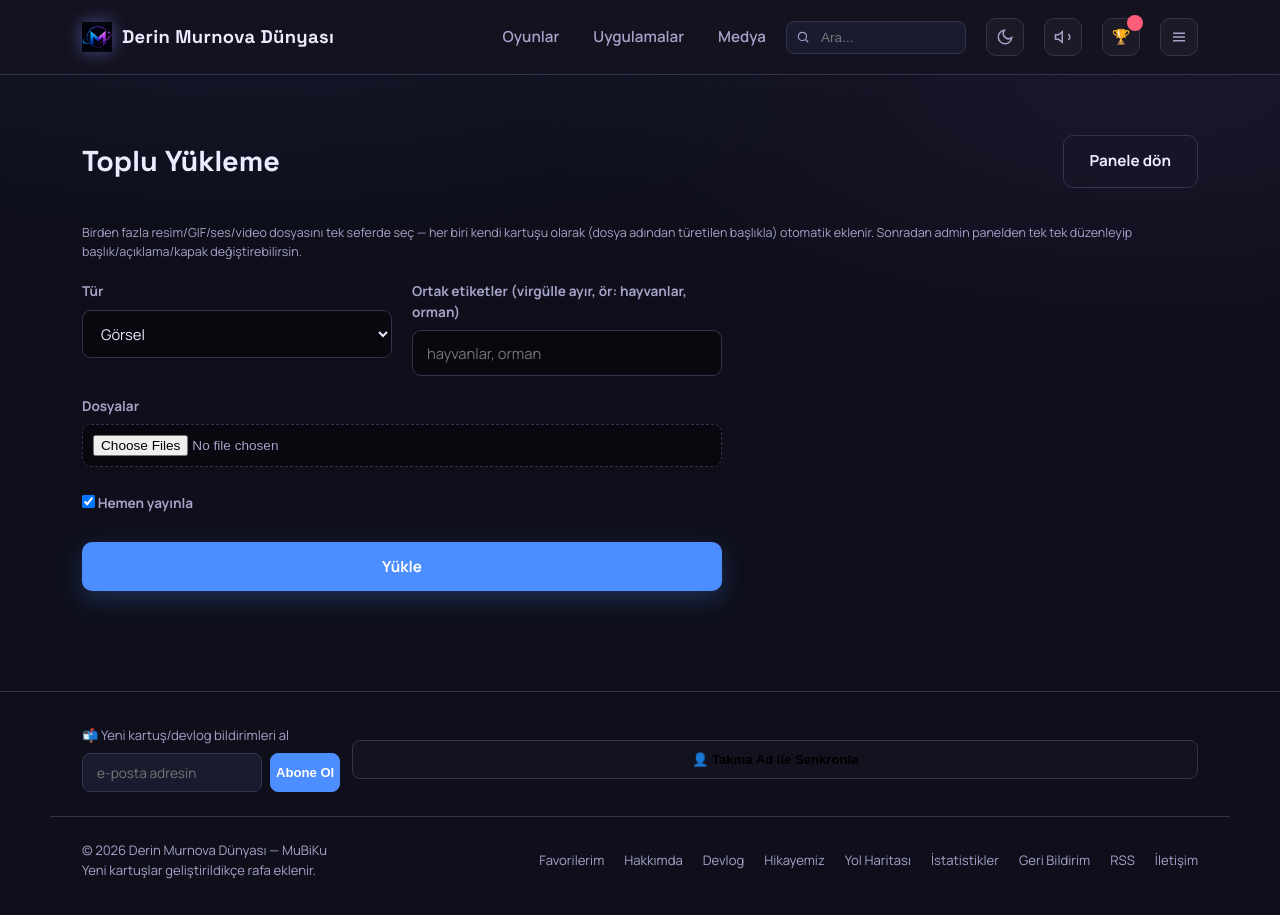
After one commit to Asistan80/Nova, a Flask app: page /admin/toplu-yukle in a window 1280 px wide. The commit adds this page. Run offline with Flask 3, Linux system fonts and the light colour scheme; the visitor is signed in with stand-in values (Sample User, id 1).

Commit message:
Toplu icerik yukleme ekle: /admin/toplu-yukle -- birden fazla resim/gif/ses/video dosyasini tek seferde, ortak etiketlerle, her biri ayri kartus olarak otomatik ekler

```diff
--- a/app.py
+++ b/app.py
@@ -1,4 +1,5 @@
 import os
+import re
 import time
 from functools import wraps
 from datetime import timedelta, datetime, timezone
@@ -1036,6 +1037,80 @@ def _project_from_form(form, existing=None):
     return data
 
 
+BULK_UPLOAD_KINDS = {"resim", "gif", "ses", "video"}
+
+
+@app.route("/admin/toplu-yukle", methods=["GET", "POST"])
+@login_required
+def admin_bulk_upload():
+    if request.method == "POST":
+        kind = request.form.get("kind")
+        if kind not in BULK_UPLOAD_KINDS:
+            flash("Geçersiz tür.")
+            return redirect(url_for("admin_bulk_upload"))
+
+        tags = [t.strip() for t in request.form.get("tags", "").split(",") if t.strip()]
+        published = request.form.get("published") == "on"
+        allowed_exts = _allowed_exts_for_kind(kind)
+        files = request.files.getlist("files")
+
+        added, skipped = [], []
+        for f in files:
+            if not f or not f.filename:
+                continue
+            if not ext_ok(f.filename, allowed_exts):
+                skipped.append(f.filename)
+                continue
+
+            base_name = os.path.splitext(f.filename)[0]
+            name = re.sub(r"[_\-]+", " ", base_name).strip().title() or "İsimsiz"
+            slug = store.unique_slug(name)
+
+            project = {
+                "name": name, "kind": kind, "status": "", "tagline": "", "desc": "",
+                "tags": list(tags), "features": [], "changelog": [], "version": "1.0",
+                "published": published, "youtube_url": None, "publish_at": None,
+                "cover": None, "gallery": [], "play_url": None, "download_url": None,
+                "download_file": None, "updated_at": "", "slug": slug,
+            }
+
+            pdir = os.path.join(DOWNLOADS_DIR, slug)
+            os.makedirs(pdir, exist_ok=True)
+            safe = secure_filename(f.filename)
+            local_path = os.path.join(pdir, safe)
+            f.save(local_path)
+
+            if kind == "resim":
+                _compress_image(local_path)
+            if kind == "gif":
+                _make_gif_poster(local_path, os.path.join(pdir, "_poster.png"))
+
+            project["download_file"] = safe
+            _ensure_auto_cover(project)  # ses/video için otomatik kapak (resim/gif zaten kendi görseli)
+
+            store.add_project(project)
+
+            if github_sync.is_enabled():
+                github_sync.push_file(local_path, f"downloads/{slug}/{safe}", f"toplu yükleme: {name}")
+                if kind == "gif":
+                    poster_path = os.path.join(pdir, "_poster.png")
+                    if os.path.exists(poster_path):
+                        github_sync.push_file(poster_path, f"downloads/{slug}/_poster.png", f"gif poster: {name}")
+
+            added.append(name)
+
+        if added:
+            _sync_projects_json(f"toplu yükleme: {len(added)} içerik eklendi")
+
+        msg = f"✅ {len(added)} içerik eklendi."
+        if skipped:
+            msg += f" ⚠️ {len(skipped)} dosya atlandı (desteklenmeyen uzantı): {', '.join(skipped[:5])}"
+        flash(msg)
+        return redirect(url_for("admin_bulk_upload"))
+
+    return render_template("admin/bulk_upload.html", categories=cat.CATEGORIES, bulk_kinds=BULK_UPLOAD_KINDS)
+
+
 @app.route("/admin/yeni", methods=["GET", "POST"])
 @login_required
 def admin_new():
--- /dev/null
+++ b/templates/admin/bulk_upload.html
@@ -0,0 +1,56 @@
+{% extends "base.html" %}
+{% block title %}Toplu Yükleme — Derin Murnova Dünyası{% endblock %}
+{% block content %}
+
+<section class="admin-shell">
+  <div class="wrap">
+    <div class="admin-head">
+      <h1>Toplu Yükleme</h1>
+      <a href="{{ url_for('admin_dashboard') }}" class="btn btn-ghost">Panele dön</a>
+    </div>
+
+    <p class="form-hint" style="margin-bottom:20px;">
+      Birden fazla resim/GIF/ses/video dosyasını tek seferde seç — her biri kendi kartuşu olarak
+      (dosya adından türetilen başlıkla) otomatik eklenir. Sonradan admin panelden tek tek
+      düzenleyip başlık/açıklama/kapak değiştirebilirsin.
+    </p>
+
+    <form method="POST" enctype="multipart/form-data" class="form-grid">
+      <div class="form-row">
+        <div class="form-field">
+          <label for="kind">Tür</label>
+          <select id="kind" name="kind" required>
+            {% for key in bulk_kinds %}
+            <option value="{{ key }}">{{ categories[key].singular }}</option>
+            {% endfor %}
+          </select>
+        </div>
+        <div class="form-field">
+          <label for="tags">Ortak etiketler (virgülle ayır, ör: hayvanlar, orman)</label>
+          <input type="text" id="tags" name="tags" placeholder="hayvanlar, orman">
+        </div>
+      </div>
+
+      <div class="form-field">
+        <label for="files">Dosyalar</label>
+        <input type="file" id="files" name="files" multiple required>
+        <p class="form-hint" id="file-count-hint"></p>
+      </div>
+
+      <div class="form-field">
+        <label><input type="checkbox" name="published" checked style="width:auto;"> Hemen yayınla</label>
+      </div>
+
+      <button type="submit" class="btn btn-primary">Yükle</button>
+    </form>
+  </div>
+</section>
+
+<script>
+  document.getElementById('files').addEventListener('change', function (e) {
+    const hint = document.getElementById('file-count-hint');
+    hint.textContent = e.target.files.length ? e.target.files.length + ' dosya seçildi.' : '';
+  });
+</script>
+
+{% endblock %}
--- a/templates/admin/dashboard.html
+++ b/templates/admin/dashboard.html
@@ -15,6 +15,7 @@
         <a href="{{ url_for('admin_about') }}" class="btn btn-ghost">Hakkımda</a>
         <a href="{{ url_for('admin_roadmap') }}" class="btn btn-ghost">Yol Haritası</a>
         <a href="{{ url_for('admin_new') }}" class="btn btn-primary">+ Yeni Proje</a>
+        <a href="{{ url_for('admin_bulk_upload') }}" class="btn btn-ghost">📦 Toplu Yükle</a>
         <a href="{{ url_for('admin_backup_download') }}" class="btn btn-ghost">⬇ Tüm Veriyi Yedekle</a>
         <a href="{{ url_for('admin_logout') }}" class="btn btn-ghost">Çıkış yap</a>
       </div>
```
